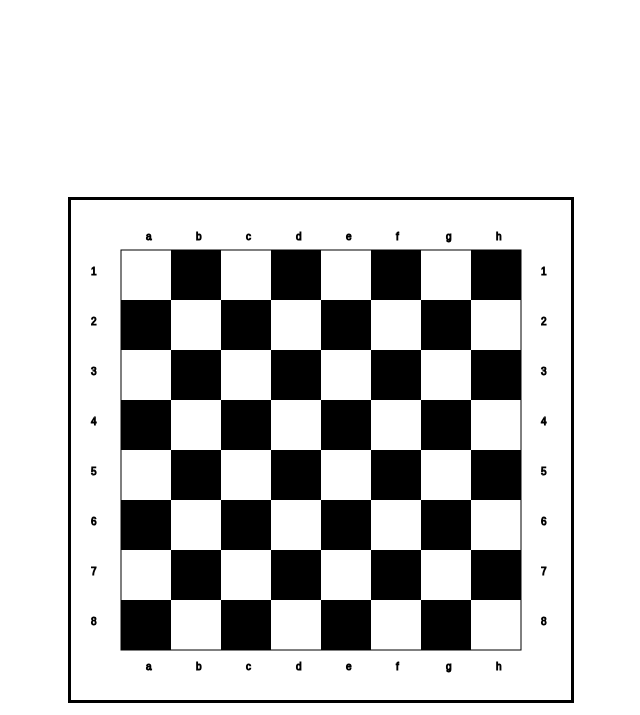
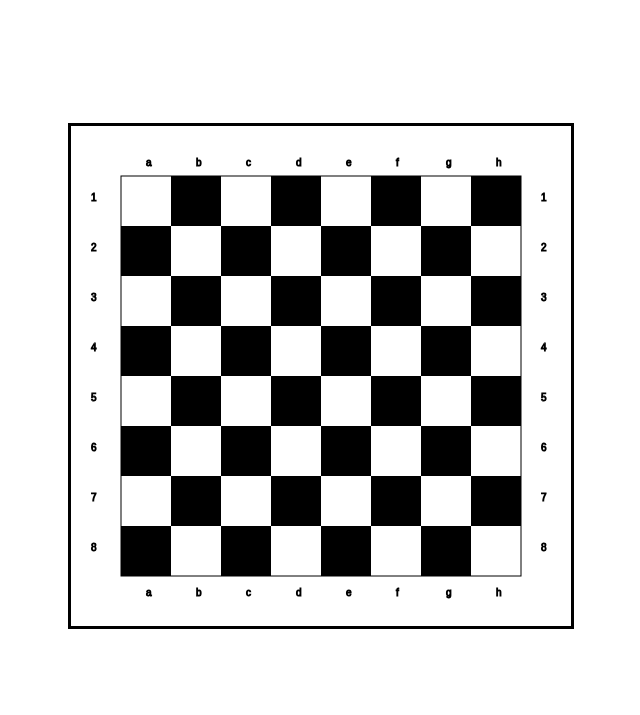
Before and after one commit to SZyatyugin/chess_board, a plain HTML site: page index.html in a window 1280 px wide. Shown: the part 87-802 px from the top of the page, without its empty margins (382-1022 px from the left). Drawn offline with Linux system fonts and the light colour scheme.

Commit message:
css added

```diff
--- a/chess_style.css
+++ b/chess_style.css
@@ -1,7 +1,7 @@
 
 #canvas{
     border:solid;
-    margin: 200px 0 0 35%;
+    margin: 10% 0 0 35%;
 }
 div{
     text-align: center;
```
